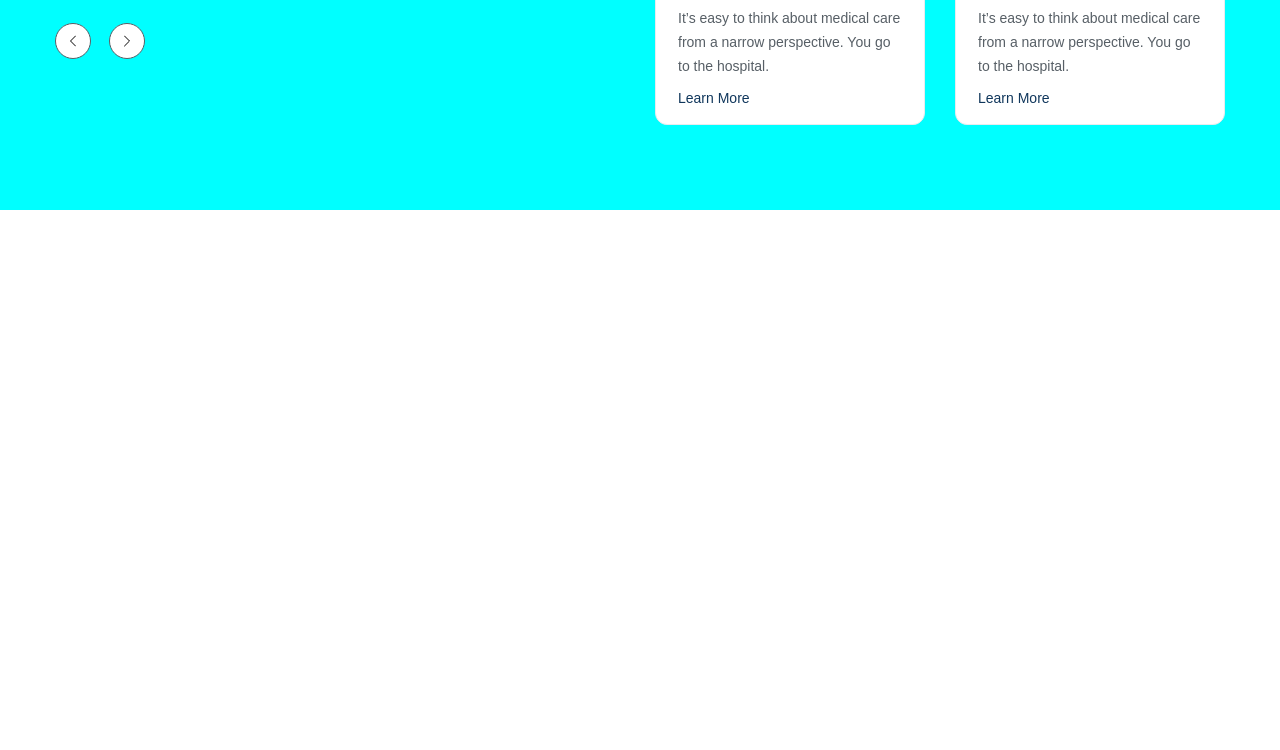
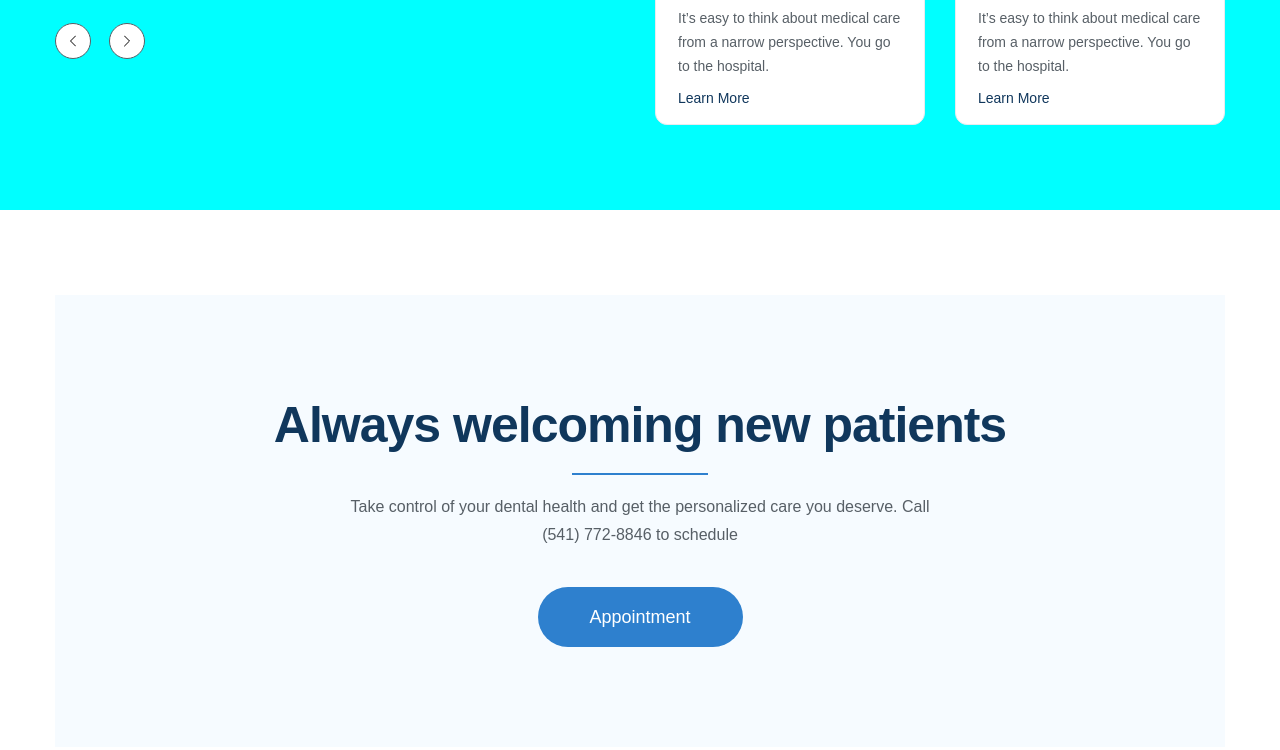
Before and after one commit to daivix/figma-to-html-03, a plain HTML site: page index.html in a window 1280 px wide. Shown: the part 5373-6123 px from the top of the page. Drawn offline with Linux system fonts and the light colour scheme.

Commit message:
11. Code Appointment

```diff
--- a/assets/css/style.css
+++ b/assets/css/style.css
@@ -677,3 +677,39 @@ a {
 .blog-item__more:hover {
     color: #2E80CE;
 }
+
+
+/* ========================= Apointment */
+
+.appointment {
+    margin: 85px 0;
+}
+
+.appointment__inner {
+    padding: 100px 178px;
+    background: #F6FBFF;
+    text-align: center;
+}
+
+.appointment__heading::after {
+    content: "";
+    display: block;
+    width: 136px;
+    height: 2px;
+    background: #2E80CE;
+    margin: 18px auto 0;
+}
+
+.appointment__desc {
+    margin: 18px auto 0;
+    max-width: 617px;
+    color: #575F66;
+    text-align: center;
+    font-size: 1.6rem;
+    font-weight: 300;
+    line-height: 1.75; /* 175% */
+}
+
+.appointment__btn {
+    margin-top: 38px;
+}
--- a/index.html
+++ b/index.html
@@ -383,6 +383,17 @@
             </div>
          </section>
 
+        <!-- Appointment -->
+         <section class="appointment">
+            <div class="container">
+                <div class="appointment__inner">
+                    <h2 class="section-heading appointment__heading">Always welcoming new patients</h2>
+                    <p class="section-desc appointment__desc">Take control of your dental health and get the personalized care you deserve. Call (541) 772-8846 to  schedule</p>
+                    <a href="#!" class="btn appointment__btn">Appointment</a>
+                </div>
+            </div>
+         </section>
+
     </main>
 
 </body>
```
